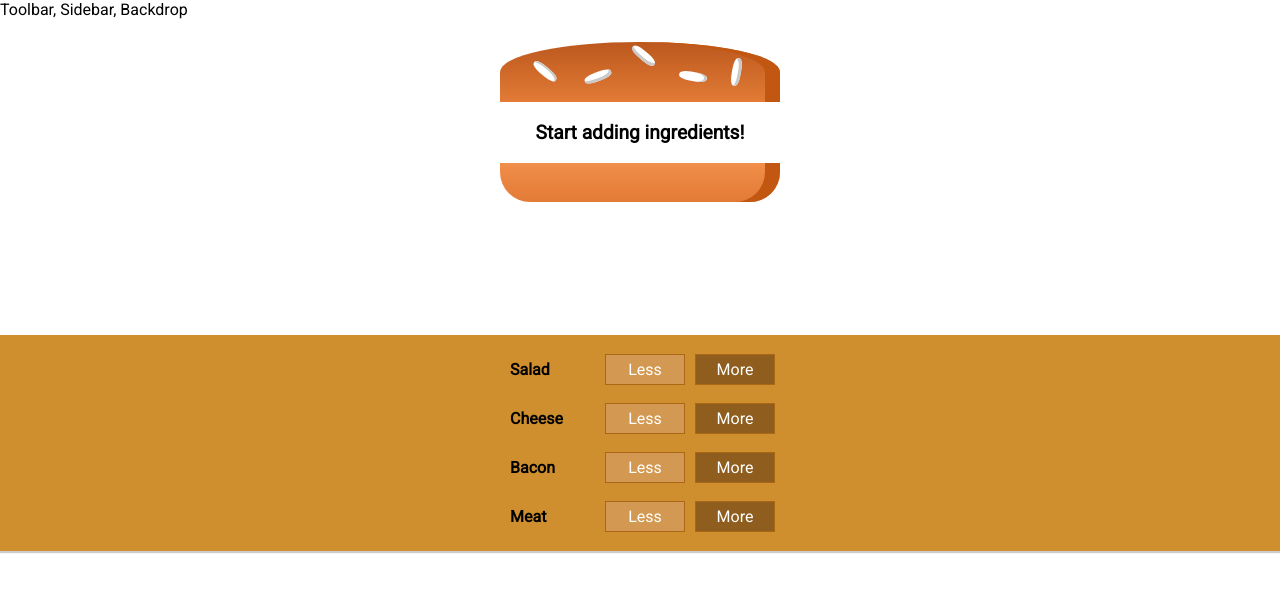
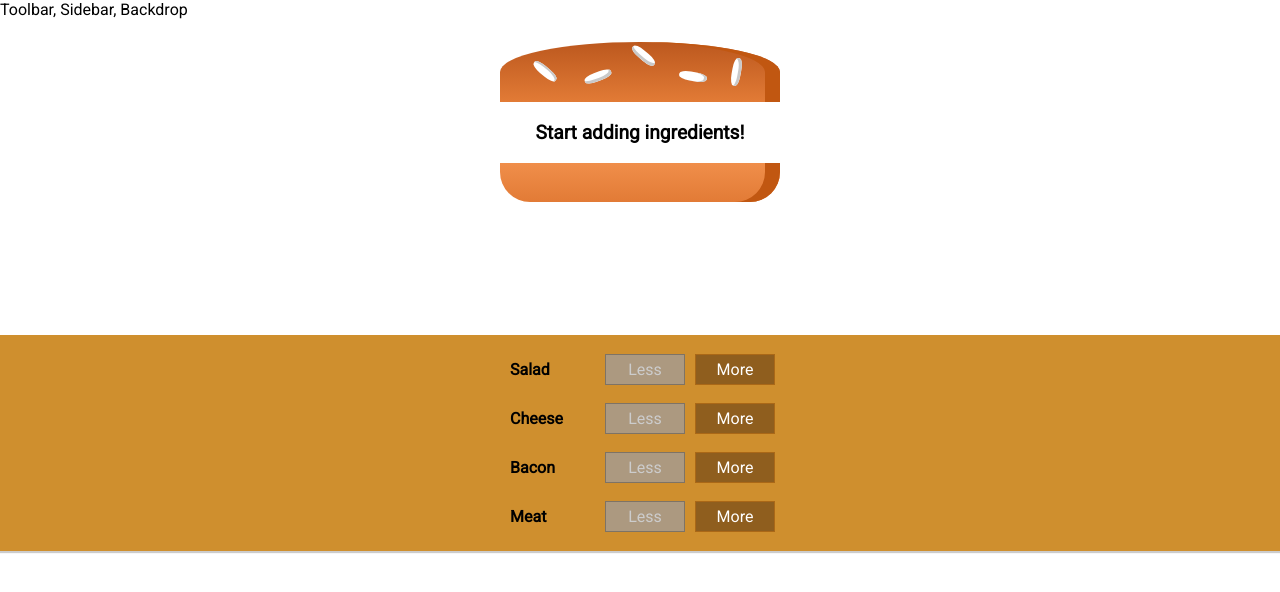
Before and after one commit to lkastenmeier/build-a-burger, a React (Create React App) app: page / in a window 1280 px wide. Shown: the top 592 px of the page. Built offline with nearby package versions, Linux system fonts and the light colour scheme.

Commit message:
build functionality to remove ingredients via controls

```diff
--- a/src/components/Burger/BuildControls/BuildControl/BuildControl.js
+++ b/src/components/Burger/BuildControls/BuildControl/BuildControl.js
@@ -5,7 +5,13 @@
   return (
     <div className={style.BuildControl}>
       <div className={style.Label}>{props.label}</div>
-      <button className={style.Less}>Less</button>
+      <button
+        disabled={props.disabled}
+        onClick={props.removed}
+        className={style.Less}
+      >
+        Less
+      </button>
       <button onClick={props.added} className={style.More}>
         More
       </button>
--- a/src/components/Burger/BuildControls/BuildControls.js
+++ b/src/components/Burger/BuildControls/BuildControls.js
@@ -13,9 +13,11 @@
     <div className={style.BuildControls}>
       {controls.map(control => (
         <BuildContol
+          removed={() => props.ingredientRemoved(control.type)}
           added={() => props.ingredientAdded(control.type)}
           key={control.label}
           label={control.label}
+          disabled={props.disabled[control.type]}
         />
       ))}
     </div>
--- a/src/containers/BurgerBuilder.js/BurgerBuilder.js
+++ b/src/containers/BurgerBuilder.js/BurgerBuilder.js
@@ -31,12 +31,36 @@
     const newPrice = oldPrice + priceAddition;
     this.setState({ totalPrice: newPrice, ingredients: updatedIngredients });
   };
-  removeIngredientHandler = type => {};
+  removeIngredientHandler = type => {
+    const oldCount = this.state.ingredients[type];
+    if (oldCount <= 0) {
+      return;
+    }
+    const updatedCount = oldCount - 1;
+    const updatedIngredients = {
+      ...this.state.ingredients
+    };
+    updatedIngredients[type] = updatedCount;
+    const priceSubstraction = INGREDIENT_PRICES[type];
+    const oldPrice = this.state.totalPrice;
+    const newPrice = oldPrice - priceSubstraction;
+    this.setState({ totalPrice: newPrice, ingredients: updatedIngredients });
+  };
   render() {
+    const disableInfo = {
+      ...this.state.ingredients
+    };
+    for (let key in disableInfo) {
+      disableInfo[key] = disableInfo[key] <= 0;
+    }
     return (
       <Aux>
         <Burger ingredients={this.state.ingredients} />
-        <BuildControls ingredientAdded={this.addIngredientHandler} />
+        <BuildControls
+          ingredientRemoved={this.removeIngredientHandler}
+          ingredientAdded={this.addIngredientHandler}
+          disabled={disableInfo}
+        />
       </Aux>
     );
   }
```
